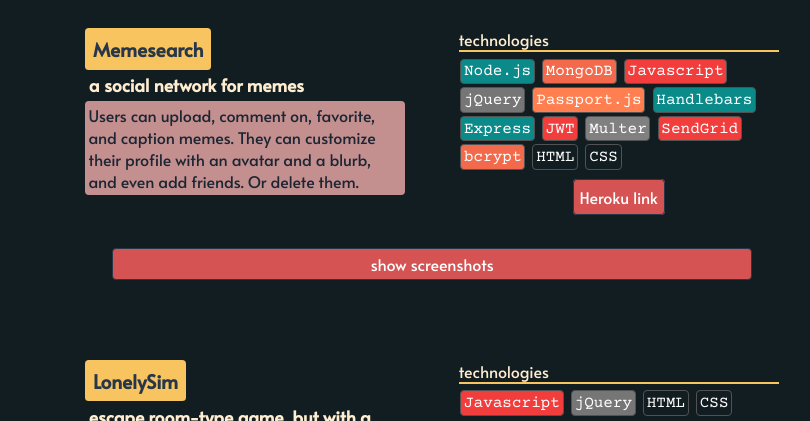
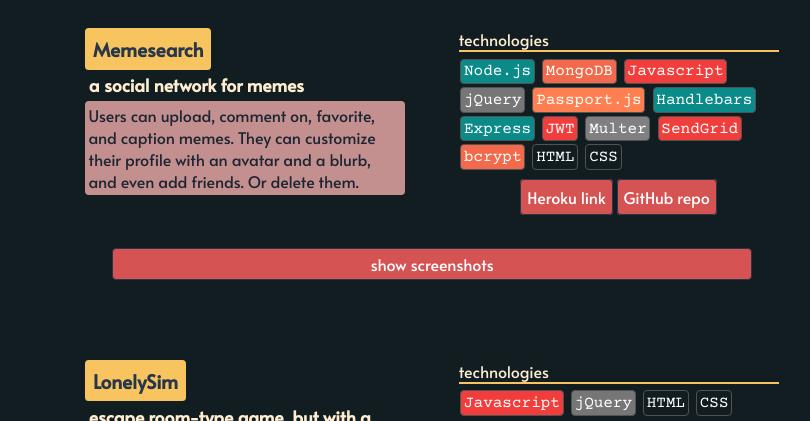
Before and after one commit to cheidebur/portfolio, a plain HTML site: page index.html in a window 1280 px wide. Shown: the part 356-777 px from the top of the page, without its empty margins (208-1018 px from the left). Drawn offline with nearby package versions, Linux system fonts and the light colour scheme.

Commit message:
added github repo link for memesearch

```diff
--- a/index.html
+++ b/index.html
@@ -46,6 +46,8 @@
                 </div>
                 <div class="right-project-links">
                     <a target="_blank" href="https://msrch.herokuapp.com/">Heroku link</a>
+                    <a target="_blank" href="https://github.com/cheidebur/Memesearch/">GitHub repo</a>
+
                 </div>
             </div>
         </div>
```
